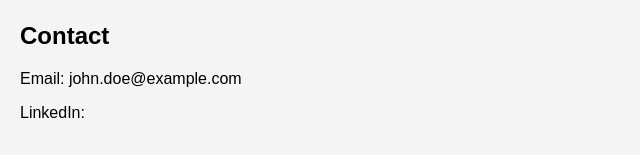
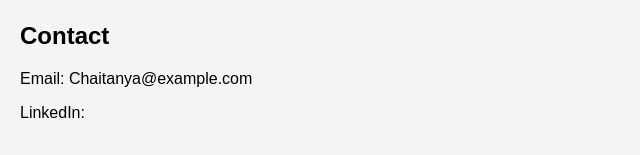
Before and after one commit to Chaitanya-Shekhar-Pandey/Dummy_Work, a plain HTML site: page index.html in a window 1280 px wide. Shown: the part 726-881 px from the top of the page, 0-640 px from the left. Drawn offline with Linux system fonts and the light colour scheme.

Commit message:
changed in contact

```diff
--- a/index.html
+++ b/index.html
@@ -79,5 +79,5 @@
 
   <section id="contact">
     <h2>Contact</h2>
-    <p>Email: john.doe@example.com</p>
+    <p>Email: Chaitanya@example.com</p>
     <p>LinkedIn: <a hrefin.com/in/johndoe</a></p>
```
